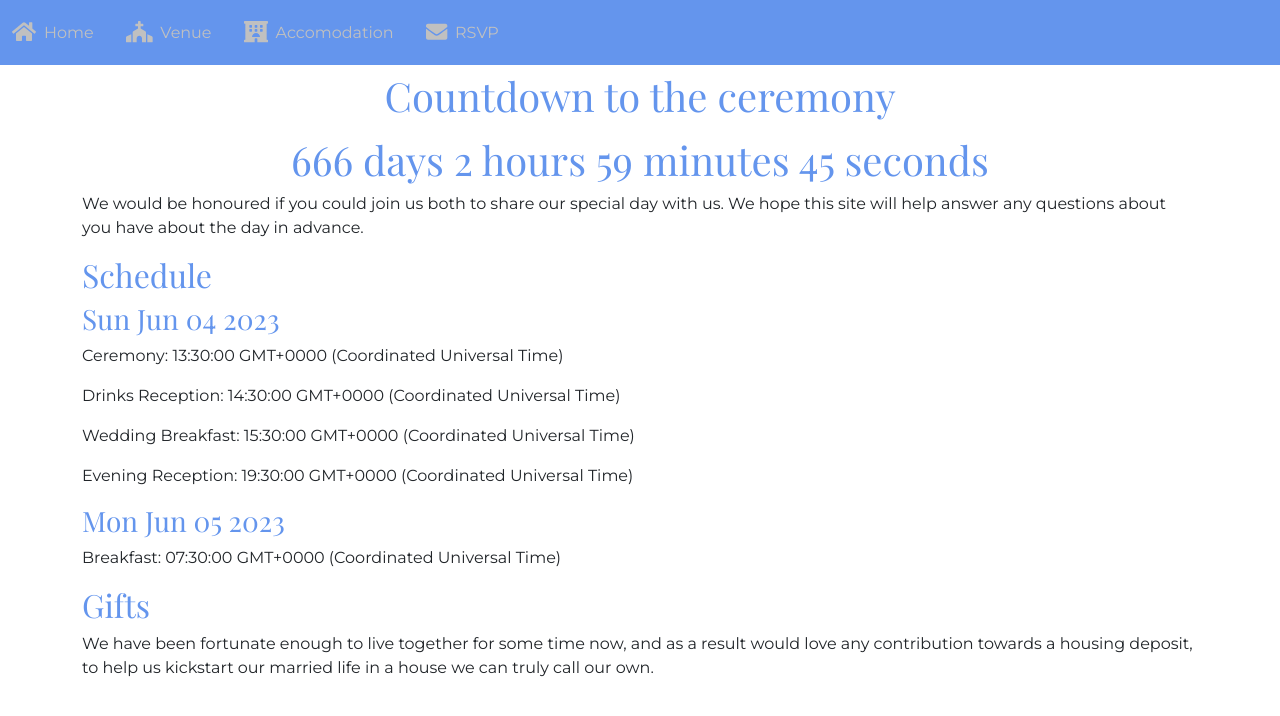
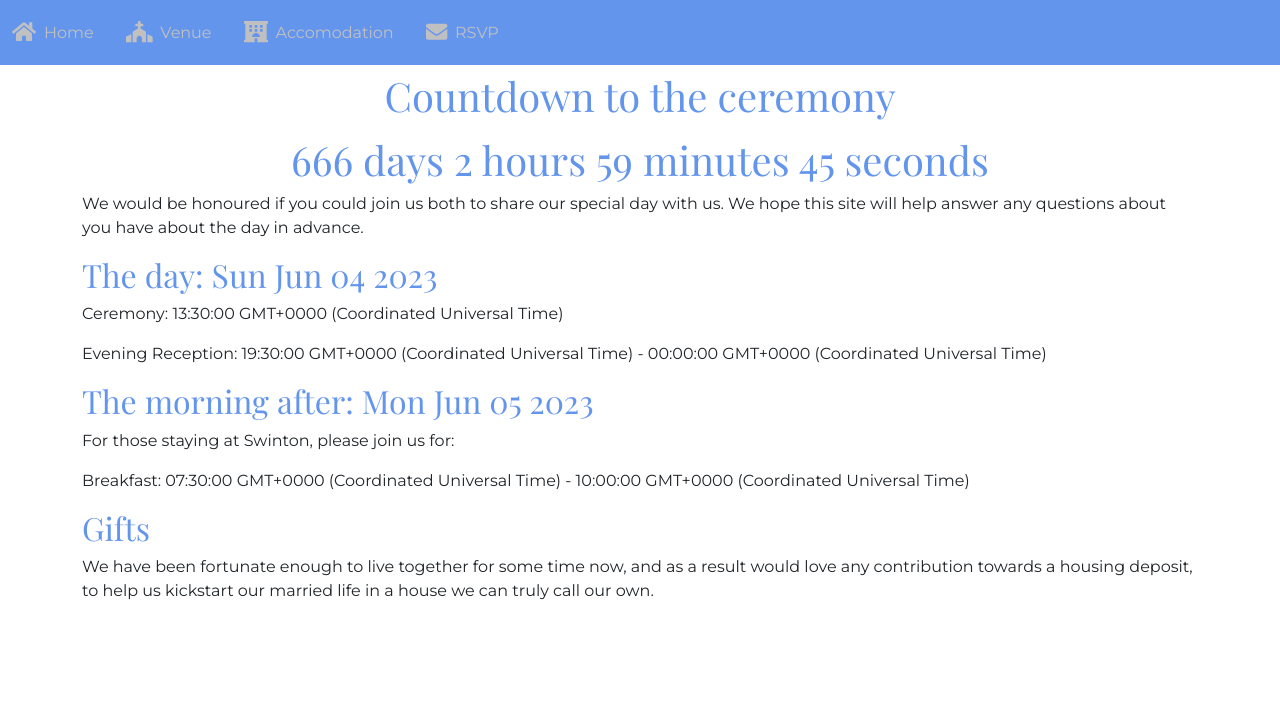
Before and after one commit to adam-wb/flawb-wedding, a React (Create React App) app: page / in a window 1280 px wide. Shown: the top 716 px of the page. Built offline with nearby package versions, Linux system fonts and the light colour scheme.

Commit message:
Simplify schedule

```diff
--- a/src/components/Home.jsx
+++ b/src/components/Home.jsx
@@ -1,11 +1,6 @@
 import React from 'react';
 import Countdown from './Countdown';
-
-const weddingCeremony = new Date("06/04/2023, 13:30");
-const weddingDrinksReception = new Date("06/04/2023, 14:30");
-const weddingBreakfast = new Date("06/04/2023, 15:30");
-const weddingEveningReception = new Date("06/04/2023, 19:30");
-const breakfast = new Date("06/05/2023, 7:30");
+import { CARRIAGES, CEREMONY, EVENING_RECEPTION, MORNING_BREAKFAST, MORNING_BREAKFAST_END } from '../helpers/schedule'
 
 const Home = () => (
     <div className="Home">
@@ -13,18 +8,15 @@ const Home = () => (
             <div className="row">
                 <div className="col">
                     <h1>Countdown to the ceremony</h1>
-                    <Countdown date={weddingCeremony}/>
+                    <Countdown date={CEREMONY}/>
                     <p>We would be honoured if you could join us both to share our special day with us.
                         We hope this site will help answer any questions about you have about the day in advance.</p>
-                    <h2>Schedule</h2>
-                    <h3>{weddingCeremony.toDateString()}</h3>
-                    <p>Ceremony: {weddingCeremony.toTimeString()}</p>
-                    <p>Drinks Reception: {weddingDrinksReception.toTimeString()}</p>
-                    <p>Wedding Breakfast: {weddingBreakfast.toTimeString()}</p>
-                    <p>Evening Reception: {weddingEveningReception.toTimeString()}</p>
-                    <p></p>
-                    <h3>{breakfast.toDateString()}</h3>
-                    <p>Breakfast: {breakfast.toTimeString()}</p>
+                    <h2>The day: {CEREMONY.toDateString()}</h2>
+                    <p>Ceremony: {CEREMONY.toTimeString()}</p>
+                    <p>Evening Reception: {EVENING_RECEPTION.toTimeString()} - {CARRIAGES.toTimeString()}</p>
+                    <h2>The morning after: {MORNING_BREAKFAST.toDateString()}</h2>
+                    <p>For those staying at Swinton, please join us for:</p>
+                    <p>Breakfast: {MORNING_BREAKFAST.toTimeString()} - {MORNING_BREAKFAST_END.toTimeString()}</p>
                     <h2>Gifts</h2>
                     <p>We have been fortunate enough to live together for some time now,
                         and as a result would love any contribution towards a housing deposit,
--- /dev/null
+++ b/src/helpers/schedule.js
@@ -0,0 +1,8 @@
+export const CEREMONY = new Date("06/04/2023, 13:30");
+export const DRINKS_RECEPTION = new Date("06/04/2023, 14:30");
+export const WEDDING_BREAKFAST = new Date("06/04/2023, 15:30");
+export const EVENING_RECEPTION = new Date("06/04/2023, 19:30");
+export const CARRIAGES = new Date("06/05/2023, 00:00");
+export const MORNING_BREAKFAST = new Date("06/05/2023, 7:30");
+export const MORNING_BREAKFAST_END = new Date("06/05/2023, 10:00");
+export const CHECKOUT = new Date("06/05/2023, 11:00");
```
